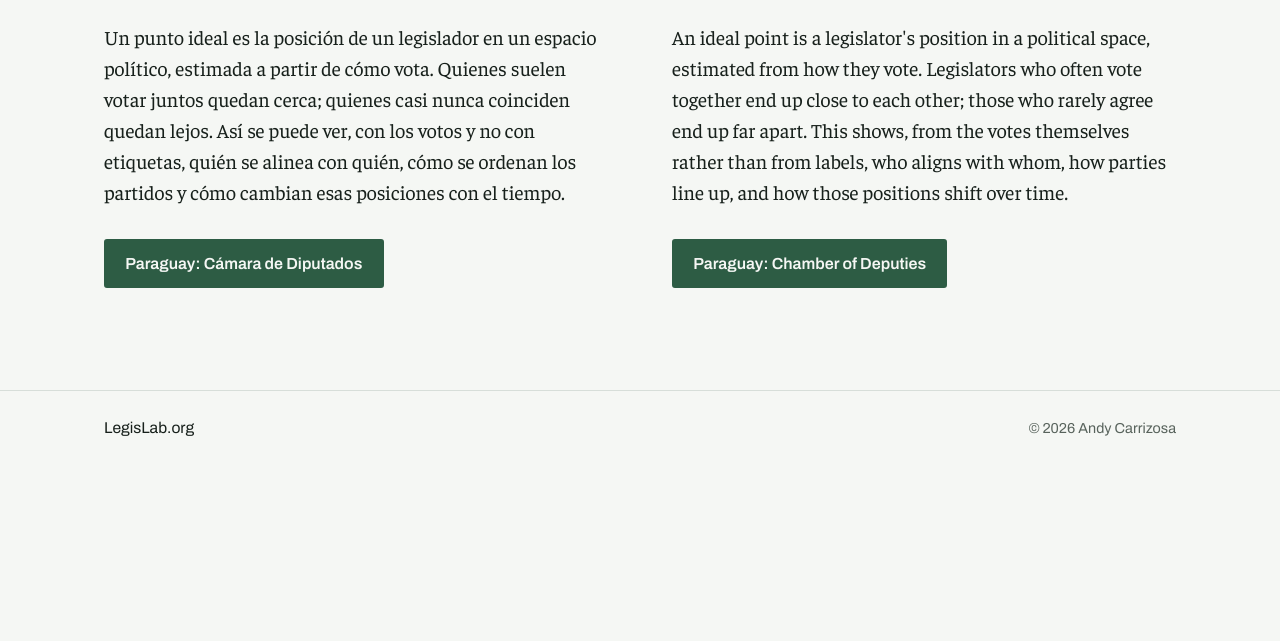
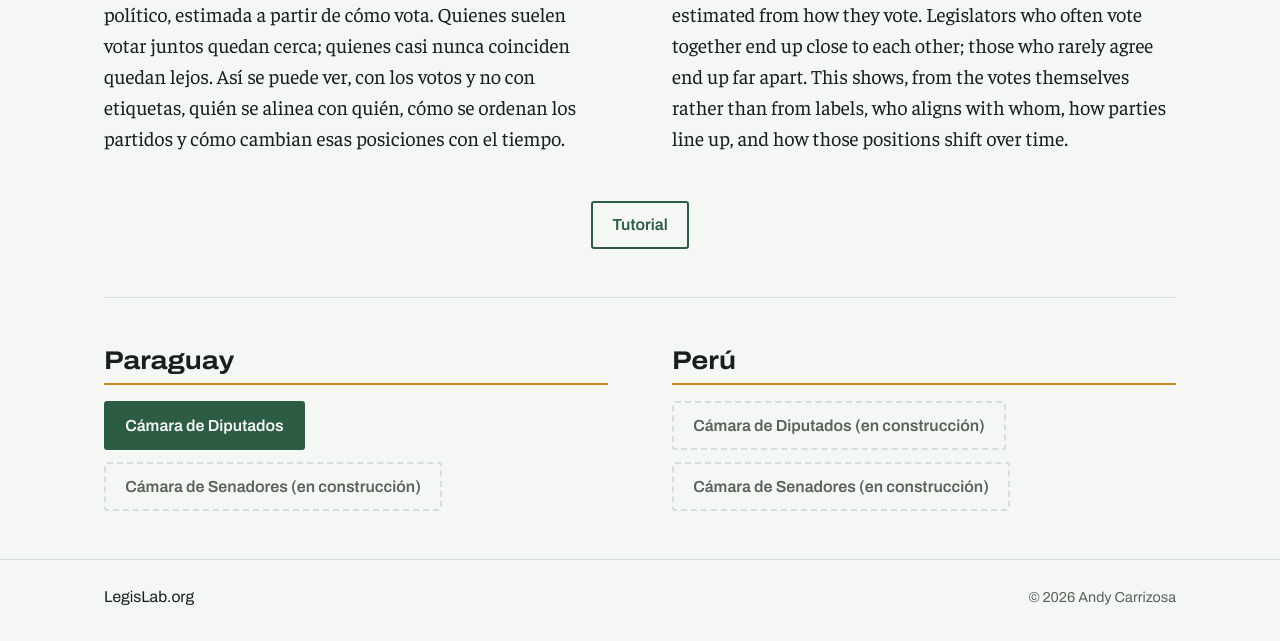
Before and after one commit to acarrizosa/legislab.org, a plain HTML site: page index.html in a window 1280 px wide. Shown: the part 328-969 px from the top of the page. Before the commit the page ends 800 px from the top, so only its background shows below. Drawn offline with Linux system fonts and the light colour scheme.

Commit message:
add tutorial

```diff
--- a/assets/site.css
+++ b/assets/site.css
@@ -223,6 +223,41 @@ a:hover { color: var(--yerba); }
   .idioma + .idioma { border-top: 1px solid var(--linea); padding-top: 2rem; }
 }
 
-/* Lista de cámaras: cada <li> es un botón "País: Cámara"; se acomodan en filas al sumar más. */
-.camaras { list-style: none; margin: 0; padding-left: 0; }
+/* Tutorial, debajo de las dos columnas */
+.tutorial { justify-content: center; padding-top: clamp(2rem, 4vw, 3rem); }
+
+/* Países y cámaras: un bloque por país; los bloques se acomodan en filas al sumar más. */
+.paises {
+  display: grid;
+  grid-template-columns: repeat(auto-fit, minmax(min(100%, 18rem), 1fr));
+  gap: 2rem clamp(2rem, 5vw, 4.5rem);
+  margin-top: clamp(2rem, 4vw, 3rem);
+  padding-top: clamp(2rem, 4vw, 3rem);
+  border-top: 1px solid var(--linea);
+}
+.pais-nombre {
+  font-family: var(--display);
+  font-stretch: 112%;
+  font-weight: 700;
+  font-size: clamp(1.3rem, 2.4vw, 1.6rem);
+  line-height: 1.2;
+  margin: 0 0 1rem;
+  padding-bottom: 0.4rem;
+  border-bottom: 2px solid var(--ocre);
+}
+.camaras {
+  list-style: none;
+  margin: 0;
+  padding-left: 0;
+  display: flex;
+  flex-direction: column;
+  align-items: flex-start;
+  gap: 0.75rem;
+}
 .camaras li { margin: 0; }
+.boton-inactivo {
+  color: var(--gris);
+  border-color: var(--linea);
+  border-style: dashed;
+  cursor: not-allowed;
+}
--- a/index.html
+++ b/index.html
@@ -47,18 +47,33 @@
         <div class="idioma">
           <p class="rol">Puntos ideales</p>
           <p class="entrada">Un punto ideal es la posición de un legislador en un espacio político, estimada a partir de cómo vota. Quienes suelen votar juntos quedan cerca; quienes casi nunca coinciden quedan lejos. Así se puede ver, con los votos y no con etiquetas, quién se alinea con quién, cómo se ordenan los partidos y cómo cambian esas posiciones con el tiempo.</p>
-          <!-- Una entrada por cámara: "País: Cámara". Para sumar otra, copie un <li> y cambie el enlace. -->
-          <ul class="acciones camaras" aria-label="Cámaras disponibles">
-            <li><a class="boton boton-principal" href="site/paraguay/diputados/index.html">Paraguay: Cámara de Diputados</a></li>
-          </ul>
         </div>
         <div class="idioma" lang="en">
           <p class="rol">Ideal points</p>
           <p class="entrada">An ideal point is a legislator's position in a political space, estimated from how they vote. Legislators who often vote together end up close to each other; those who rarely agree end up far apart. This shows, from the votes themselves rather than from labels, who aligns with whom, how parties line up, and how those positions shift over time.</p>
-          <ul class="acciones camaras" aria-label="Available chambers">
-            <li><a class="boton boton-principal" href="site/paraguay/diputados/index.html#lang=en">Paraguay: Chamber of Deputies</a></li>
+        </div>
+      </div>
+
+      <div class="acciones tutorial">
+        <a class="boton boton-secundario" href="https://youtu.be/OYfG_9g7SPk" target="_blank" rel="noopener">Tutorial</a>
+      </div>
+
+      <!-- Un bloque por país. Para habilitar una cámara, cambie el <span> inactivo por un <a class="boton boton-principal" href="...">. -->
+      <div class="paises">
+        <section class="pais" aria-labelledby="p-paraguay">
+          <h2 class="pais-nombre" id="p-paraguay">Paraguay</h2>
+          <ul class="camaras">
+            <li><a class="boton boton-principal" href="site/paraguay/diputados/index.html">Cámara de Diputados</a></li>
+            <li><span class="boton boton-inactivo" aria-disabled="true">Cámara de Senadores (en construcción)</span></li>
           </ul>
-        </div>
+        </section>
+        <section class="pais" aria-labelledby="p-peru">
+          <h2 class="pais-nombre" id="p-peru">Perú</h2>
+          <ul class="camaras">
+            <li><span class="boton boton-inactivo" aria-disabled="true">Cámara de Diputados (en construcción)</span></li>
+            <li><span class="boton boton-inactivo" aria-disabled="true">Cámara de Senadores (en construcción)</span></li>
+          </ul>
+        </section>
       </div>
     </section>
   </main>
```
